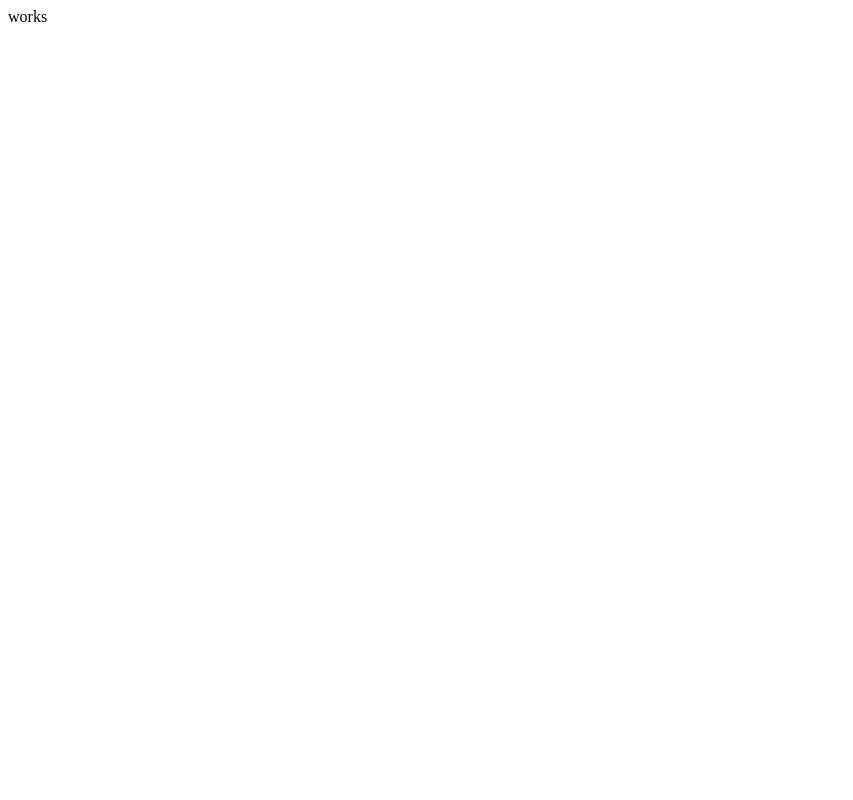
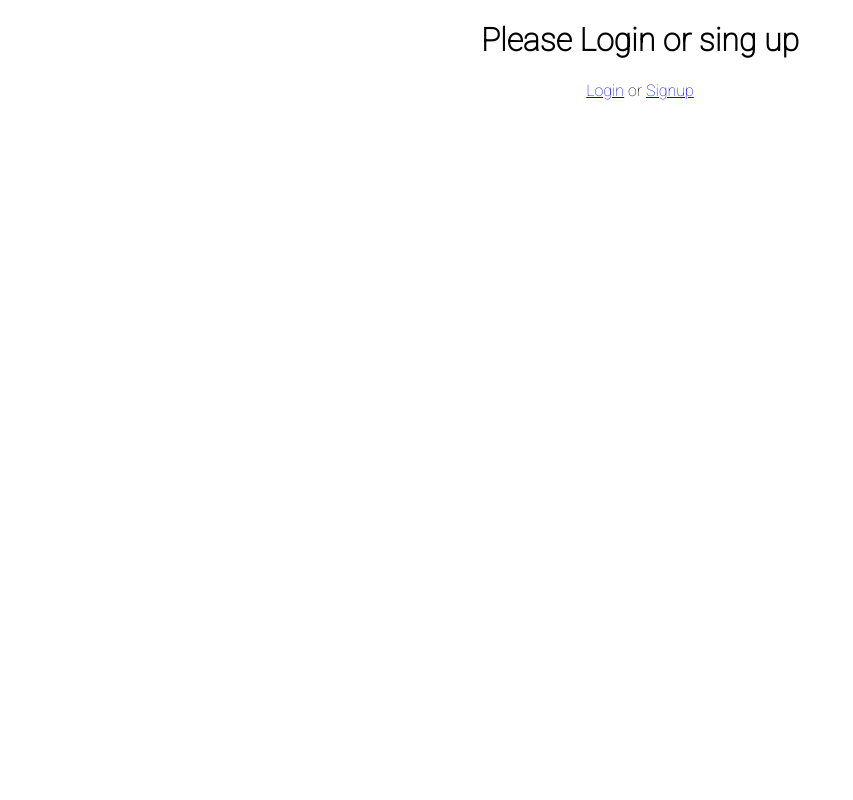
Before and after one commit to lemosdg/Gamelist, a PHP site: page /registro.php in a window 1280 px wide. Before the commit the part shown is almost empty. Shown: the whole page, without its empty margins (0-853 px from the left). Run offline with PHP 8.4, Linux system fonts and the light colour scheme.

Commit message:
index and css created

```diff
--- /dev/null
+++ b/assets/css/style.css
@@ -0,0 +1,6 @@
+body{
+    margin: 0;
+    padding: 0;
+    font-family: "Roboto", sans-serif;
+    text-align: center;
+}
--- a/registro.php
+++ b/registro.php
@@ -1,3 +1,17 @@
-<?php
-    echo "works";
-?>
+<!DOCTYPE html>
+<html>
+    <head>
+        <meta cherset="utf-8">
+        <title>Welcome to your App</title>
+        <link rel="preconnect" href="https://fonts.googleapis.com">
+        <link rel="preconnect" href="https://fonts.gstatic.com" crossorigin>
+        <link href="https://fonts.googleapis.com/css2?family=Roboto:wght@100&display=swap" rel="stylesheet">
+        <link rel="stylesheet" href="assets/css/style.css">
+    </head>
+    <body>
+        <h1>Please Login or sing up</h1>
+
+        <a href="login.php">Login</a> or
+        <a href="signup.php">Signup</a>
+    </body>
+</html>
```
Also changed, not shown: signup.php (added), singup.php (deleted).
